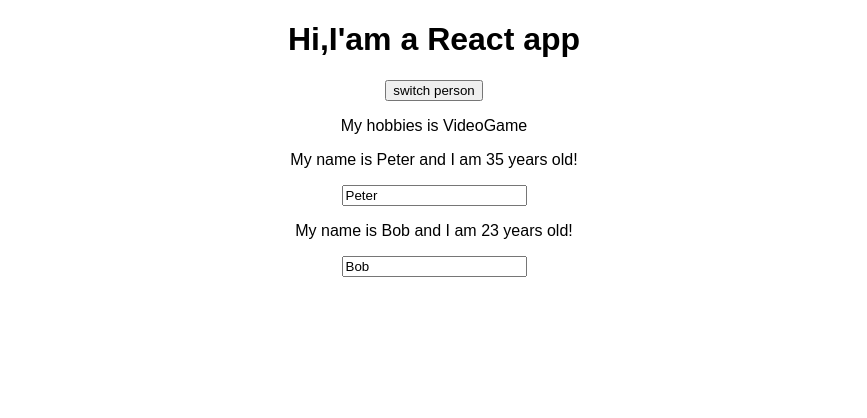
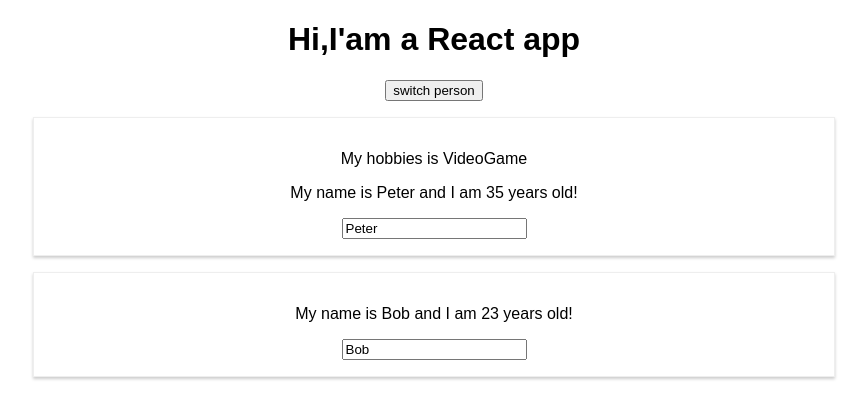
Before and after one commit to q7314568/react-complete-guide, a React (Create React App) app: page / in a window 1280 px wide. Shown: the top 418 px of the page, without its empty margins (206-1073 px from the left). Built offline with nearby package versions, Linux system fonts and the light colour scheme.

Commit message:
為Person加入css

```diff
--- /dev/null
+++ b/src/Person/Person.css
@@ -0,0 +1,8 @@
+.Person{
+    width: 60%;
+    margin: 16px auto;
+    border: 1px solid #eee;
+    box-shadow: 0 2px 3px #ccc;
+    padding: 16px;
+    text-align: center;
+}
--- a/src/Person/Person.js
+++ b/src/Person/Person.js
@@ -1,10 +1,10 @@
 import React from 'react';
-
+import './Person.css'
 
 const person =(props)=>{
     // console.log(props);
     return (
-    <div>
+    <div className="Person">
         <p onClick={props.click}>{props.children}</p>
         <p>My name is {props.name} and I am {props.age} years old!</p>
         <input type="text" onChange={props.changed} value={props.name}></input>
```
